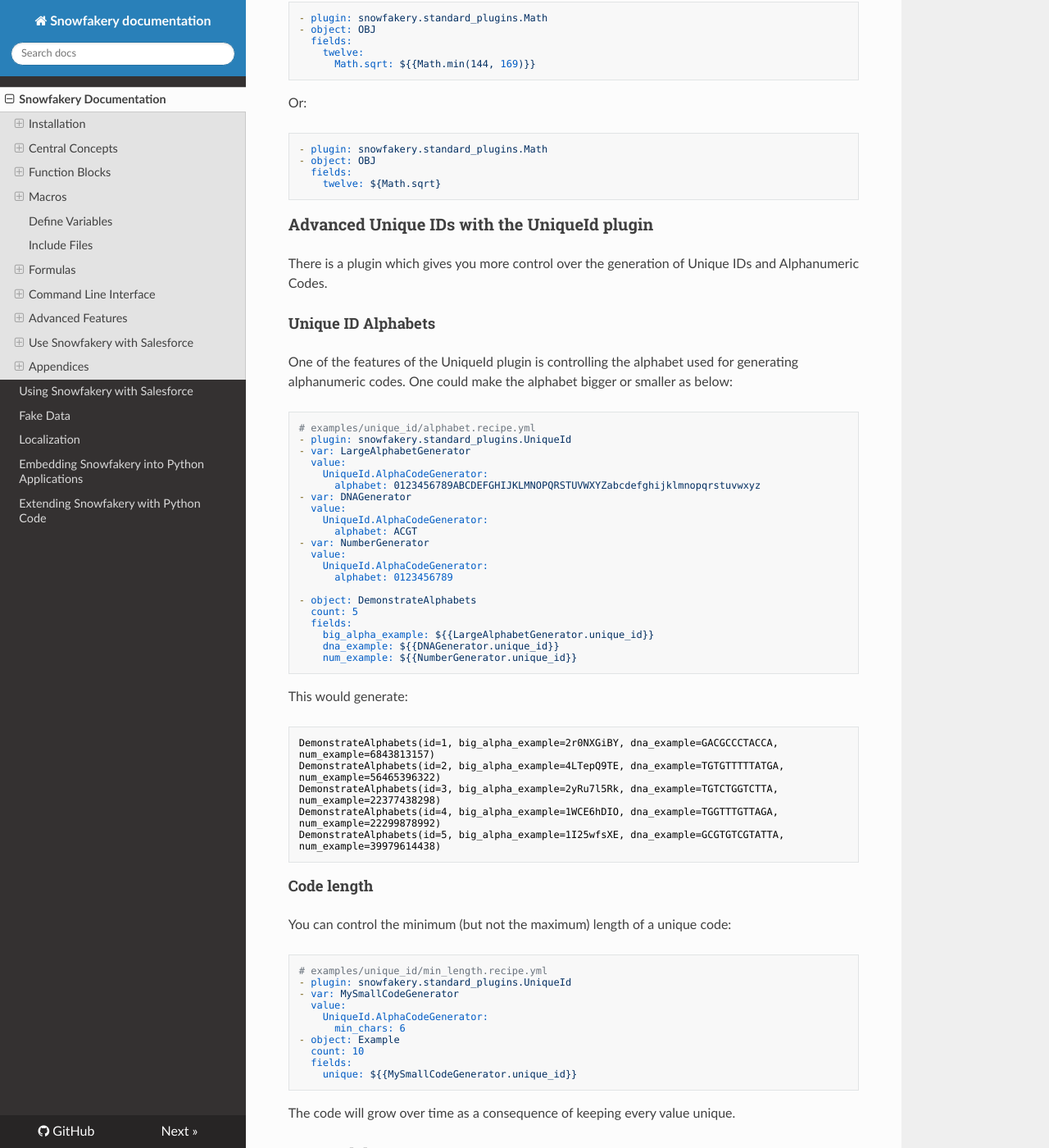
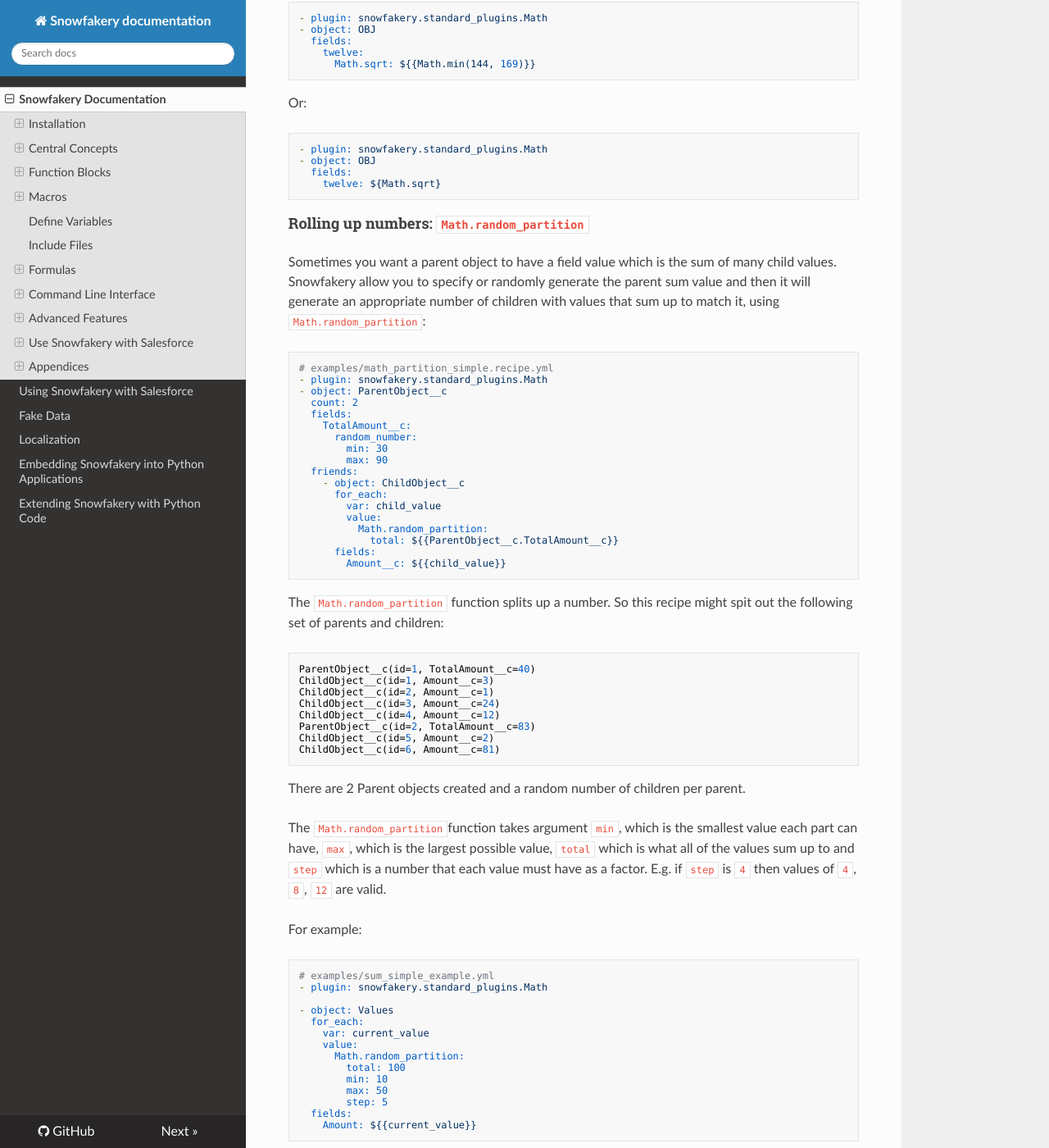
Before and after one commit to SFDO-Tooling/Snowfakery, an MkDocs documentation site: the page built from docs/index.md, in a window 1280 px wide and 1400 px high, scrolled down 36400 px. Shown: the whole window at 82% size. Built offline with MkDocs 1.6.1, drawn with Linux system fonts in a browser that asks for light colours; nearby versions of some CDN libraries; some of the changed text lies outside the part shown.

Commit message:
Add a summation feature.

````diff
--- a/docs/index.md
+++ b/docs/index.md
@@ -1860,6 +1860,108 @@
   fields:
     twelve: ${Math.sqrt}
 ```
+
+#### Rolling up numbers: `Math.random_partition`
+
+Sometimes you want a parent object to have a field value which
+is the sum of many child values. Snowfakery allow you to
+specify or randomly generate the parent sum value and then
+it will generate an appropriate number of children with
+values that sum up to match it, using `Math.random_partition`:
+
+```yaml
+# examples/math_partition_simple.recipe.yml
+- plugin: snowfakery.standard_plugins.Math
+- object: ParentObject__c
+  count: 2
+  fields:
+    TotalAmount__c:
+      random_number:
+        min: 30
+        max: 90
+  friends:
+    - object: ChildObject__c
+      for_each:
+        var: child_value
+        value:
+          Math.random_partition:
+            total: ${{ParentObject__c.TotalAmount__c}}
+      fields:
+        Amount__c: ${{child_value}}
+```
+
+The `Math.random_partition` function splits up a number.
+So this recipe might spit out the following
+set of parents and children:
+
+```json
+ParentObject__c(id=1, TotalAmount__c=40)
+ChildObject__c(id=1, Amount__c=3)
+ChildObject__c(id=2, Amount__c=1)
+ChildObject__c(id=3, Amount__c=24)
+ChildObject__c(id=4, Amount__c=12)
+ParentObject__c(id=2, TotalAmount__c=83)
+ChildObject__c(id=5, Amount__c=2)
+ChildObject__c(id=6, Amount__c=81)
+```
+
+There are 2 Parent objects created and a random number of
+children per parent.
+
+The `Math.random_partition`function takes argument
+`min`, which is the smallest
+value each part can have, `max`, which is the largest
+possible value, `total` which is what all of the values
+sum up to and `step` which is a number that each value
+must have as a factor. E.g. if `step` is `4` then
+values of `4`, `8`, `12` are valid.
+
+For example:
+
+```yaml
+# examples/sum_simple_example.yml
+- plugin: snowfakery.standard_plugins.Math
+
+- object: Values
+  for_each:
+    var: current_value
+    value:
+      Math.random_partition:
+        total: 100
+        min: 10
+        max: 50
+        step: 5
+  fields:
+    Amount: ${{current_value}}
+```
+
+Which might generate `15,15,25,20,15,10` or `50,50` or `25,50,25`.
+
+If `step` is a number smaller then `1`, then you can generate
+pennies for numeric calculations. Valid values are `0.01` (penny
+granularity), `0.05` (nickle), `0.10` (dime), `0.25` (quarter) and
+`0.50` (half dollars). Other values are not supported.
+
+```yaml
+# examples/sum_pennies.yml
+- plugin: snowfakery.standard_plugins.Math
+
+- object: Values
+  for_each:
+    var: current_value
+    value:
+      Math.random_partition:
+        total: 100
+        min: 10
+        max: 50
+        step: 0.1
+  fields:
+    Amount: ${{current_value}}
+```
+
+It is possible to specify values which are inconsistent.
+When that happens one of the constraints will be
+violated.
 
 ### Advanced Unique IDs with the UniqueId plugin
 
````
Also changed, not shown: docs/extending.md (+2 -1 lines), 8 other files.
